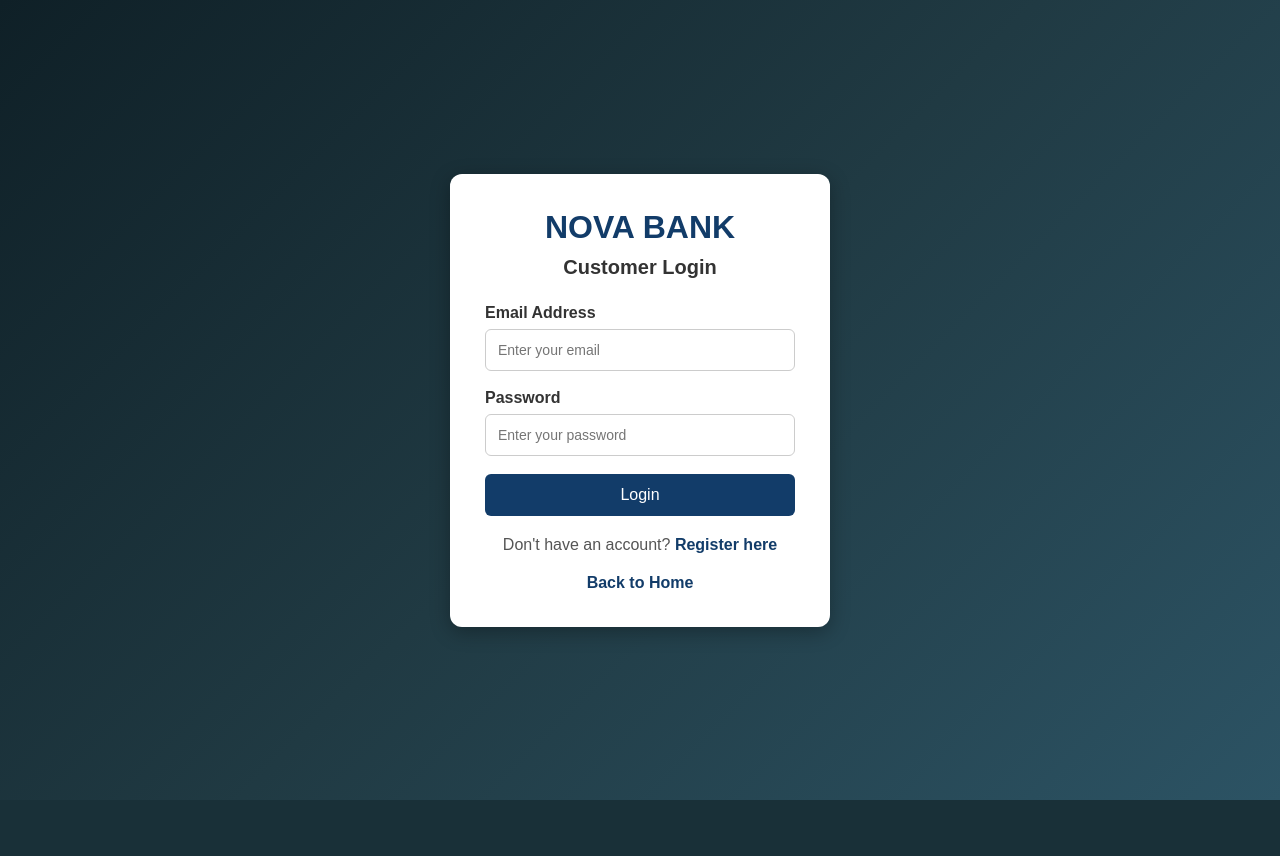
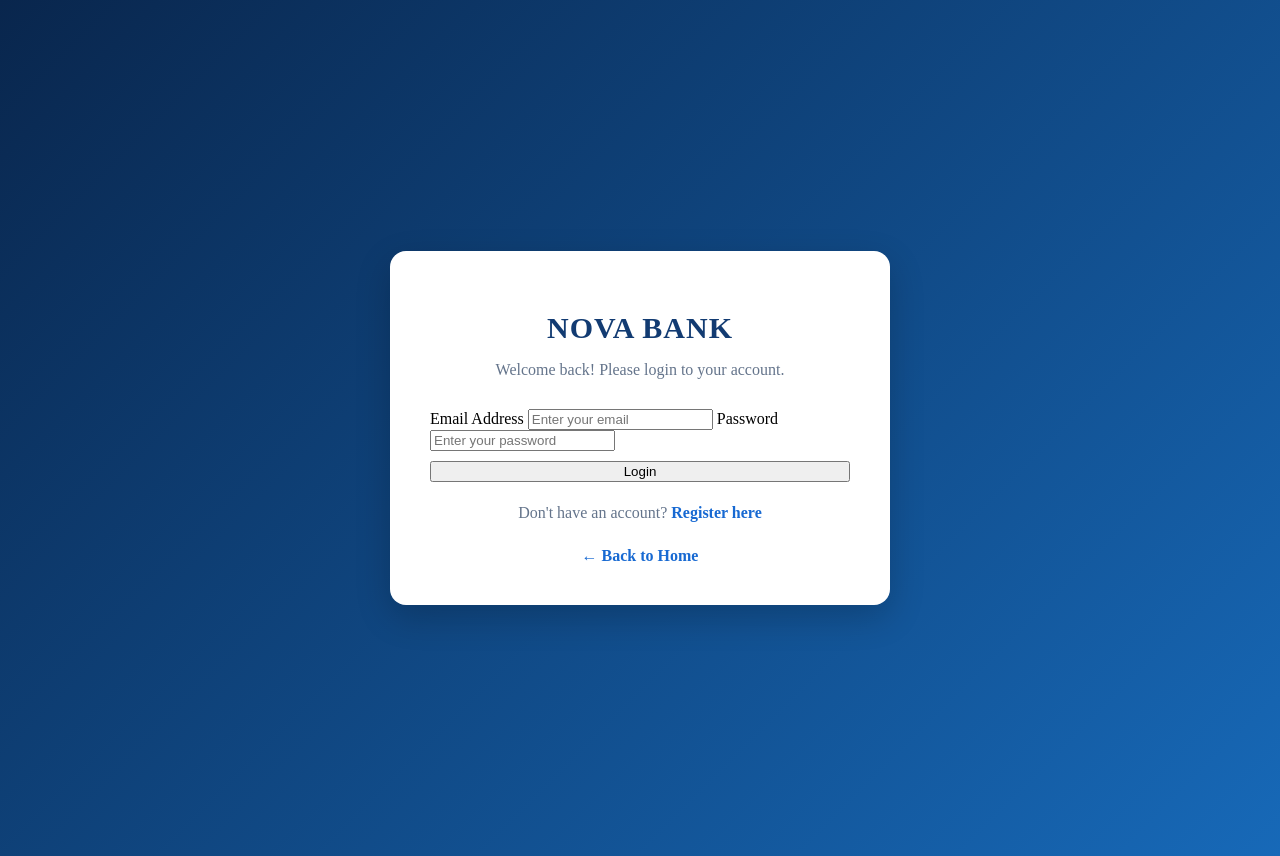
Before and after one commit to ushamadhugundu433-star/nova-bank, a Spring Boot app: page /login.html in a window 1280 px wide. Before the commit the page ends 800 px from the top, so only its background shows below. Run offline with Spring Boot 4, Linux system fonts and the light colour scheme.

Commit message:
Update NOVA BANK website design

```diff
--- a/src/main/resources/static/login.html
+++ b/src/main/resources/static/login.html
@@ -1,98 +1,88 @@
 
 <!DOCTYPE html>
 <html lang="en">
+
 <head>
     <meta charset="UTF-8">
     <meta name="viewport" content="width=device-width, initial-scale=1.0">
-    <title>NOVA BANK - Login</title>
+
+    <title>NOVA BANK - Customer Login</title>
+
+    <link rel="stylesheet" href="/css/bank-style.css">
 
     <style>
-        * {
-            margin: 0;
-            padding: 0;
-            box-sizing: border-box;
-            font-family: Arial, sans-serif;
-        }
-
         body {
-            background: linear-gradient(135deg, #0f2027, #203a43, #2c5364);
             min-height: 100vh;
             display: flex;
             justify-content: center;
             align-items: center;
+            padding: 20px;
+            background: linear-gradient(135deg, #09264d, #1769b8);
         }
 
         .login-container {
+            width: 100%;
+            max-width: 420px;
             background: white;
-            width: 380px;
-            padding: 35px;
-            border-radius: 12px;
-            box-shadow: 0 5px 20px rgba(0,0,0,0.3);
+            padding: 40px;
+            border-radius: 16px;
+            box-shadow: 0 12px 35px rgba(0, 0, 0, 0.2);
         }
 
-        h1 {
+        .login-logo {
             text-align: center;
-            color: #123c69;
-            margin-bottom: 10px;
+            color: #123b72;
+            font-size: 30px;
+            font-weight: 800;
+            letter-spacing: 1px;
+            margin-bottom: 8px;
         }
 
-        h2 {
+        .login-subtitle {
             text-align: center;
-            color: #333;
-            margin-bottom: 25px;
-            font-size: 20px;
+            color: #64748b;
+            margin-bottom: 30px;
         }
 
-        label {
-            display: block;
-            margin-bottom: 7px;
-            color: #333;
-            font-weight: bold;
+        .login-container form {
+            margin: 0;
+            padding: 0;
+            box-shadow: none;
+            max-width: none;
         }
 
-        input {
+        .login-container button {
             width: 100%;
-            padding: 12px;
-            margin-bottom: 18px;
-            border: 1px solid #ccc;
-            border-radius: 6px;
-            font-size: 14px;
+            margin-top: 10px;
         }
 
-        input:focus {
-            outline: none;
-            border-color: #123c69;
+        .login-links {
+            text-align: center;
+            margin-top: 22px;
+            color: #64748b;
         }
 
-        button {
-            width: 100%;
-            padding: 12px;
-            background: #123c69;
-            color: white;
-            border: none;
-            border-radius: 6px;
-            font-size: 16px;
-            cursor: pointer;
+        .login-links p {
+            margin-top: 14px;
         }
 
-        button:hover {
-            background: #0b2948;
+        .login-links a {
+            color: #1769d2;
+            text-decoration: none;
+            font-weight: 600;
         }
 
-        p {
-            text-align: center;
-            margin-top: 20px;
-            color: #555;
+        .login-links a:hover {
+            text-decoration: underline;
         }
 
-        a {
-            color: #123c69;
+        .back-home {
+            display: block;
+            text-align: center;
+            margin-top: 25px;
+            color: #1769d2;
             text-decoration: none;
-            font-weight: bold;
-        }
-
-        a:hover {
-            text-decoration: underline;
+            font-weight: 600;
         }
     </style>
 </head>
@@ -101,12 +91,16 @@
 
     <div class="login-container">
 
-        <h1>NOVA BANK</h1>
-        <h2>Customer Login</h2>
+        <h1 class="login-logo">NOVA BANK</h1>
+
+        <p class="login-subtitle">
+            Welcome back! Please login to your account.
+        </p>
 
         <form action="/login" method="POST">
 
             <label for="email">Email Address</label>
+
             <input
                 type="email"
                 id="email"
@@ -116,6 +110,7 @@
             >
 
             <label for="password">Password</label>
+
             <input
                 type="password"
                 id="password"
@@ -128,14 +123,18 @@
 
         </form>
 
-        <p>
-            Don't have an account?
-            <a href="/register.html">Register here</a>
-        </p>
+        <div class="login-links">
 
-        <p>
-            <a href="/">Back to Home</a>
-        </p>
+            <p>
+                Don't have an account?
+                <a href="/register.html">Register here</a>
+            </p>
+
+        </div>
+
+        <a href="/" class="back-home">
+            ← Back to Home
+        </a>
 
     </div>
 
```
Also changed, not shown: src/main/resources/static/index.html (+56 -91 lines), src/main/resources/static/css/bank-style.css (added).
